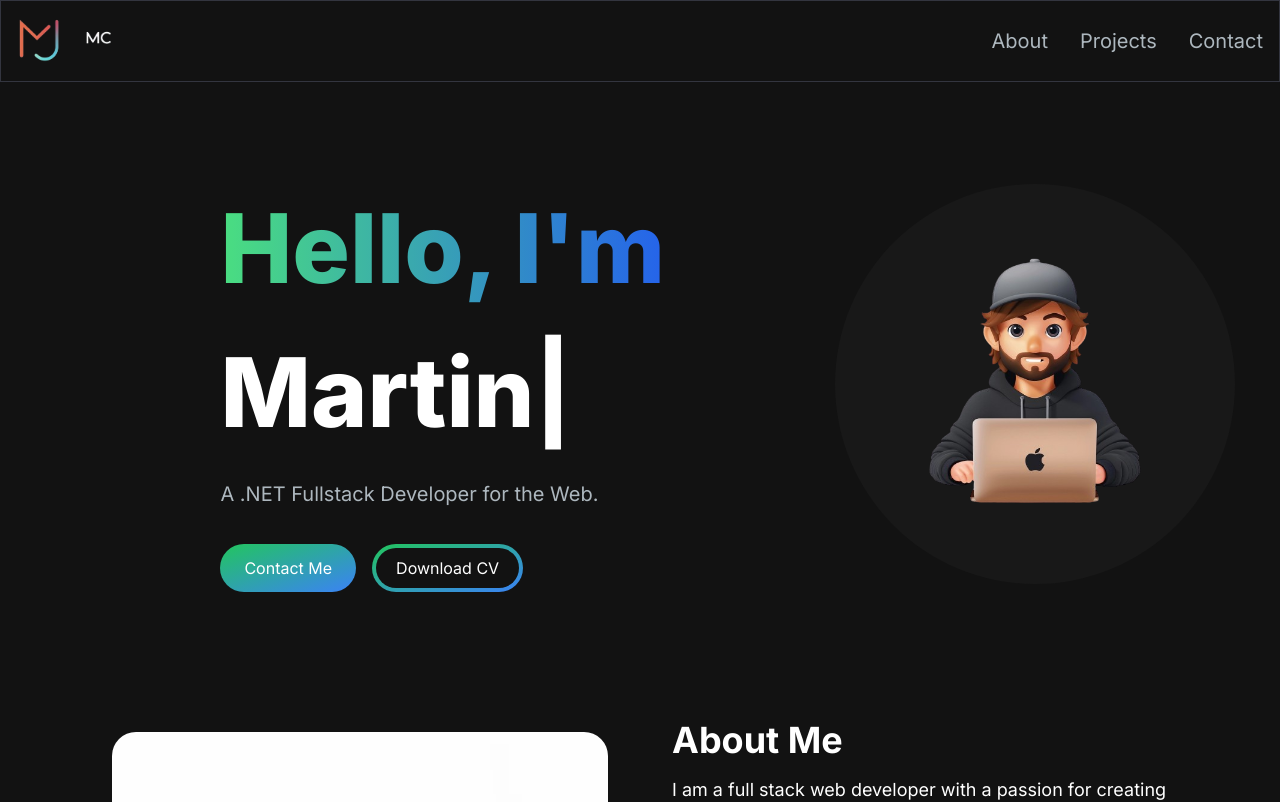
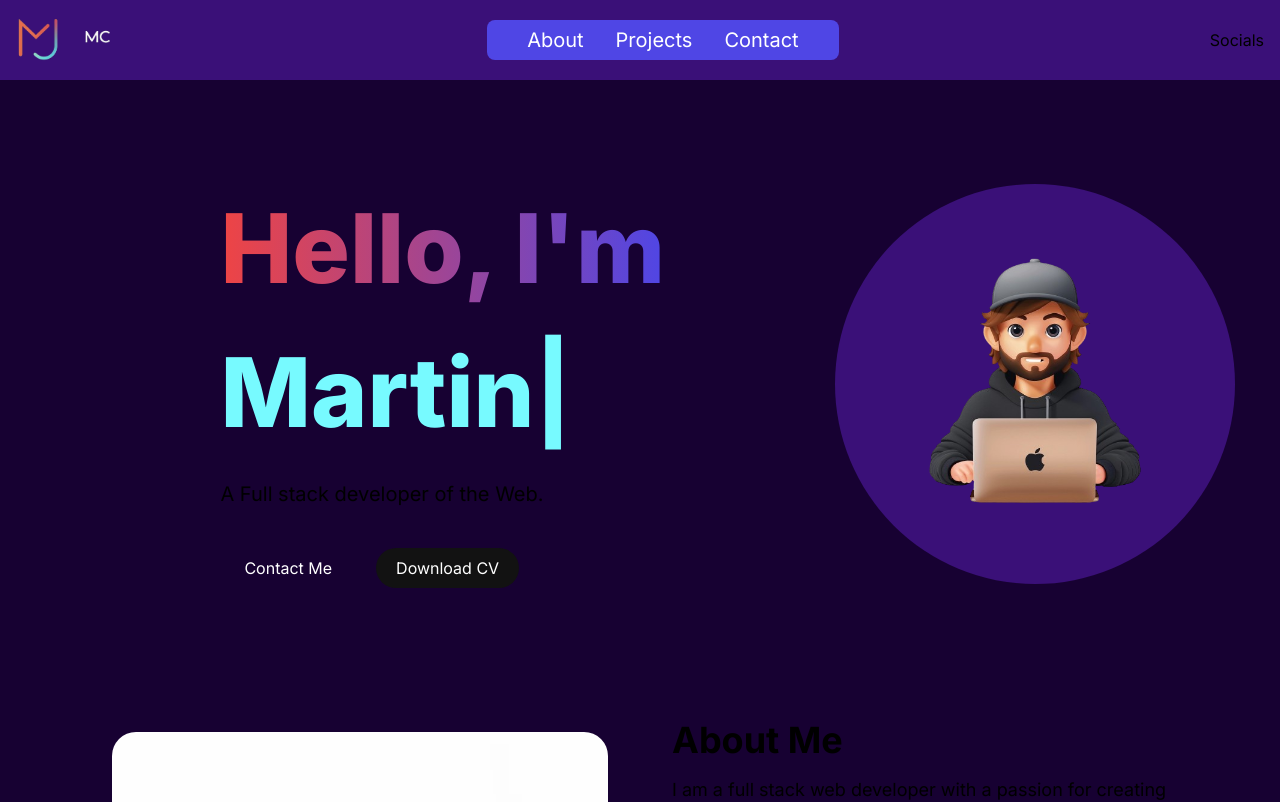
Before and after one commit to martincout/portfolio-next, a Next.js app: page / in a window 1280 px wide. Shown: the top 802 px of the page. Built offline with nearby package versions, Linux system fonts and the light colour scheme.

Commit message:
New Theme red,blue

```diff
--- a/next.config.mjs
+++ b/next.config.mjs
@@ -1,4 +1,13 @@
 /** @type {import('next').NextConfig} */
-const nextConfig = {};
+const nextConfig = {
+    images: {
+        remotePatterns: [
+            {
+                protocol: 'https',
+                hostname: 'github.githubassets.com',
+            }
+        ]
+    }
+};
 
 export default nextConfig;
--- a/package.json
+++ b/package.json
@@ -15,7 +15,8 @@
     "react": "^18",
     "react-animated-numbers": "^0.18.0",
     "react-dom": "^18",
-    "react-type-animation": "^3.2.0"
+    "react-type-animation": "^3.2.0",
+    "swiper": "^11.1.9"
   },
   "devDependencies": {
     "@types/node": "^20",
--- a/src/app/components/AboutSection.jsx
+++ b/src/app/components/AboutSection.jsx
@@ -52,11 +52,11 @@ const AboutSection = () => {
   };
 
   return (
-    <section className="text-white" id="about">
+    <section  id="about">
       <div className="md:grid md:grid-cols-2 gap-8 items-center py-8 px-4 xl:gap-16 sm:py-16 xl:px-16">
         <Image src="/images/about.webp" width={500} height={500} className="drag-none	rounded-3xl"/>
         <div className="mt-4 md:mt-0 text-left flex flex-col h-full">
-          <h2 className="text-4xl font-bold text-white mb-4">About Me</h2>
+          <h2 className="text-4xl font-bold mb-4">About Me</h2>
           <p className="text-base lg:text-lg">
             I am a full stack web developer with a passion for creating
             interactive and responsive web applications. I have experience
--- a/src/app/components/HeroSection.jsx
+++ b/src/app/components/HeroSection.jsx
@@ -7,7 +7,7 @@ import Link from "next/link";
 
 const HeroSection = () => {
   return (
-    <section className="lg:py-16">
+    <section className="xl:py-16">
     <div className="grid grid-cols-1 sm:grid-cols-12">
 
       <motion.div
@@ -16,12 +16,13 @@ const HeroSection = () => {
         transition={{ duration: 0.5 }}
         className="col-span-8 place-self-center text-center sm:text-left justify-self-center"
       >
-        <h1 className="text-white mb-4 text-4xl sm:text-5xl lg:text-8xl lg:leading-normal font-extrabold">
-          <span className="text-transparent bg-clip-text bg-gradient-to-r from-primary-400 to-secondary-600">
+        <h1 className=" mb-4 text-4xl sm:text-5xl lg:text-8xl lg:leading-normal font-extrabold">
+          <span className="bg-gradient-to-r from-red-500 to-indigo-600 bg-clip-text text-transparent">
             Hello, I&apos;m{" "}
           </span>
           <br></br>
           <TypeAnimation
+            className="text-[#77faff]"
             sequence={[
               "Martin",
               5000
@@ -31,8 +32,8 @@ const HeroSection = () => {
             speed={5}
           />
         </h1>
-        <p className="text-[#ADB7BE] text-base sm:text-lg mb-6 lg:text-xl">
-          A .NET Fullstack Developer for the Web.
+        <p className="text-dark text-base sm:text-lg mb-6 lg:text-xl">
+          A Full stack developer of the Web.
         </p>
         <div>
           <Link
@@ -57,7 +58,7 @@ const HeroSection = () => {
         transition={{ duration: 0.5 }}
         className="col-span-4 place-self-center mt-4 lg:mt-0"
       >
-        <div className="rounded-full bg-[#181818] w-[250px] h-[250px] lg:w-[400px] lg:h-[400px] relative">
+        <div className="rounded-full bg-primary w-[250px] h-[250px] lg:w-[400px] lg:h-[400px] relative">
           <Image
             src="/hero.png"
             alt="hero image"
--- a/src/app/components/NavLink.jsx
+++ b/src/app/components/NavLink.jsx
@@ -4,7 +4,7 @@ const NavLink = ({ href, title }) => {
   return (
     <Link
       href={href}
-      className="block py-2 pl-3 pr-4 text-[#ADB7BE] sm:text-xl rounded md:p-0 hover:text-white"
+      className="block py-2 pl-3 pr-4 text-white sm:text-xl rounded md:p-0 hover:text-white"
     >
       {title}
     </Link>
--- a/src/app/components/Navbar.jsx
+++ b/src/app/components/Navbar.jsx
@@ -25,7 +25,7 @@ const Navbar = () => {
   const [navbarOpen, setNavbarOpen] = useState(false);
 
   return (
-    <nav className="fixed mx-auto border border-[#33353F] top-0 left-0 right-0 z-10 bg-[#121212] bg-opacity-100">
+    <nav className="fixed mx-auto top-0 left-0 right-0 z-10 bg-primary bg-opacity-100">
       <div className="flex container lg:py-4 flex-wrap items-center justify-between mx-auto px-4 py-2">
         <Link
           href={"/"}
@@ -50,14 +50,17 @@ const Navbar = () => {
             </button>
           )}
         </div>
-        <div className="menu hidden md:block md:w-auto" id="navbar">
-          <ul className="flex p-4 md:p-0 md:flex-row md:space-x-8 mt-0">
+        <div className="menu hidden md:block md:w-auto bg-indigo-600 h-10 rounded-lg px-10" id="navbar">
+          <ul className="flex items-center p-4 md:p-0 md:flex-row md:space-x-8 mt-0 h-full">
             {navLinks.map((link, index) => (
               <li key={index}>
                 <NavLink href={link.path} title={link.title} />
               </li>
             ))}
           </ul>
+        </div>
+        <div>
+          <h1>Socials</h1>
         </div>
       </div>
       {navbarOpen ? <MenuOverlay links={navLinks} /> : null}
--- a/src/app/page.tsx
+++ b/src/app/page.tsx
@@ -9,7 +9,7 @@ import AchievementsSection from "./components/AchievementsSection"
 
 export default function Home() {
   return (
-    <main className="flex min-h-screen flex-col bg-[#121212]">
+    <main className="flex min-h-screen flex-col bg-[#170132]">
        <Navbar />
       <div className="container mt-24 mx-auto px-12 py-4">
           <HeroSection />
--- a/tailwind.config.ts
+++ b/tailwind.config.ts
@@ -18,8 +18,10 @@ const config: Config = {
     },
     colors: {
       ...colors,
-      primary: colors.green,
-      secondary: colors.blue,
+      primary: '#3A1078',
+      secondary: '#4E31AA',
+      third: '#3795BD',
+      dark: '#FFFFF'
     },
   },
   plugins: [plugin(function ({ addUtilities }) {
```
Also changed, not shown: 1 other file (tests, documents, lock files or other folders).
